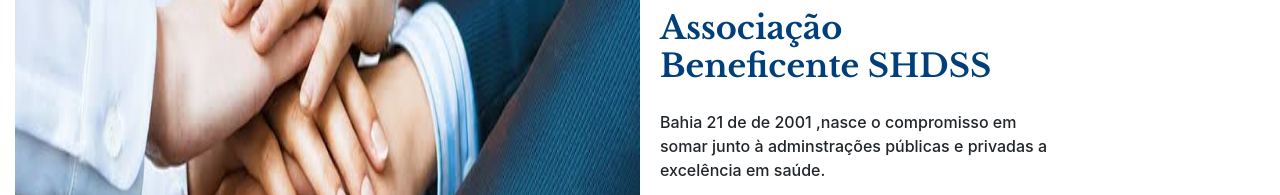
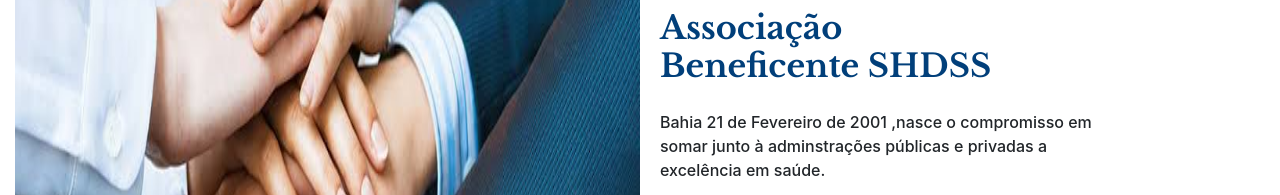
Before and after one commit to mitaloammon/projeto-website-SHDSS, a plain HTML site: page index.html in a window 1280 px wide. Shown: the part 1190-1385 px from the top of the page. Drawn offline with nearby package versions, Linux system fonts and the light colour scheme.

Commit message:
Update index.html
04/05

```diff
--- a/index.html
+++ b/index.html
@@ -107,7 +107,7 @@
                                                     SHDSS</p>
                                             </h2>
                                             <p class="text-justify">
-                                                Bahia 21 de de 2001 ,nasce o compromisso em<br>
+                                                Bahia 21 de Fevereiro de 2001 ,nasce o compromisso em<br>
                                                 somar junto à adminstrações públicas e privadas a<br>
                                                 excelência em saúde.
                                             </p>
```
